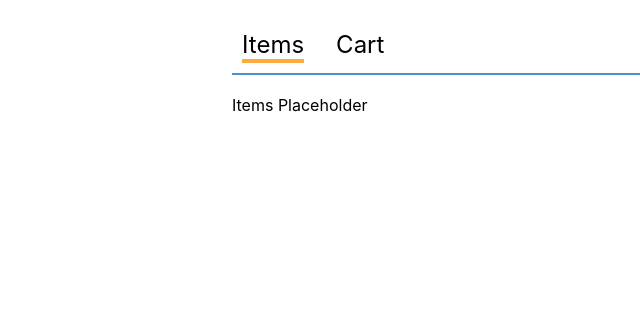
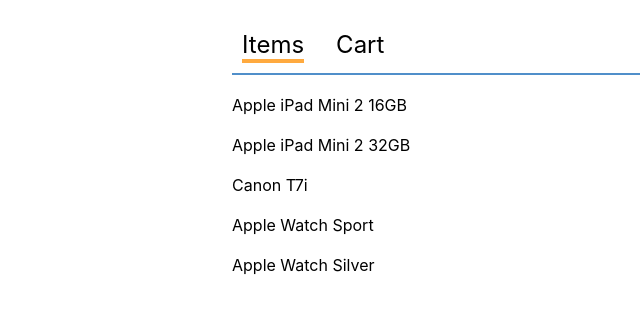
Before and after one commit to JerYoMat/shopping-site-example, a React (Create React App) app: page / in a window 1280 px wide. Shown: the top 314 px of the page, without its empty margins (28-668 px from the left). Built offline with nearby package versions, Linux system fonts and the light colour scheme.

Commit message:
added static data {items}, imported to App and replaced ItemsPlaceholder with ItemPAge component

```diff
--- a/src/App.js
+++ b/src/App.js
@@ -1,7 +1,8 @@
 import React, { Component } from 'react';
 import Nav from './Nav';
 import './App.css';
-
+import ItemPage from './ItemPage';
+import {items} from './static-data';
 class App extends Component {
   state = {
     activeTab: 0
@@ -14,7 +15,7 @@
   renderContent() {
     switch(this.state.activeTab) {
       default:
-      case 0: return <span>Items Placeholder</span>;
+      case 0: return <ItemPage items={items} />;
       case 1: return <span>Cart Placeholder</span>;
     }
   }
--- a/src/ItemPage.css
+++ b/src/ItemPage.css
@@ -0,0 +1,9 @@
+.ItemPage-items {
+  margin: 0;
+  padding: 0;
+}
+
+.ItemPage-items li {
+  list-style: none;
+  margin-bottom: 20px;
+}
--- a/src/ItemPage.js
+++ b/src/ItemPage.js
@@ -0,0 +1,21 @@
+import React from 'react';
+import PropTypes from 'prop-types';
+import './ItemPage.css';
+
+
+function ItemPage({ items }) {
+  return (
+    <ul className='ItemPage-items'>
+      {items.map(item=>
+        <li key={item.id} className='ItemPage-item'>
+          {item.name}
+        </li>
+        )}
+    </ul>
+  );
+}
+ItemPage.propTypes = {
+  items: PropTypes.array.isRequired
+};
+
+export default ItemPage;
--- /dev/null
+++ b/src/static-data.js
@@ -0,0 +1,32 @@
+let items = [{
+    id: 0,
+    name: "Apple iPad Mini 2 16GB",
+    description: "An iPad like no other. 16GB, WiFi, 4G.",
+    price: 229.00
+  },
+  {
+    id: 1,
+    name: "Apple iPad Mini 2 32GB",
+    description: "Even larger than the 16GB.",
+    price: 279.00
+  },
+  {
+    id: 2,
+    name: "Canon T7i",
+    description: "DSLR camera with lots of megapixels.",
+    price: 749.99
+  },
+  {
+    id: 3,
+    name: "Apple Watch Sport",
+    description: "A watch",
+    price: 249.99
+  },
+  {
+    id: 4,
+    name: "Apple Watch Silver",
+    description: "A more expensive watch",
+    price: 599.99
+  }
+];
+export {items};
```
